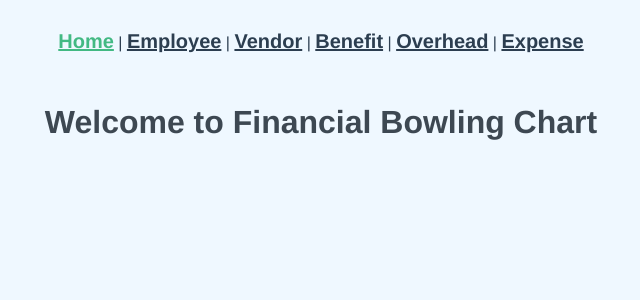
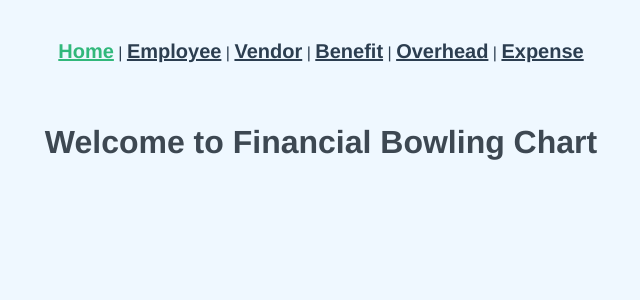
Before and after one commit to A2Rana/vueCode, a Vue app in the folder Vue/fbc/: page / in a window 1280 px wide. Shown: the top 300 px of the page, without its empty margins (319-959 px from the left). Built offline with nearby package versions, Linux system fonts and the light colour scheme.

Commit message:
minor changes

```diff
--- a/Vue/fbc/src/App.vue
+++ b/Vue/fbc/src/App.vue
@@ -1,10 +1,13 @@
 <template>
-    <div id="nav">
-        <router-link to="/">Home</router-link> | <router-link to="/employee">Employee</router-link> | <router-link to="/vendor">Vendor</router-link> |
-        <router-link to="/benefit">Benefit</router-link> | <router-link to="/overhead">Overhead</router-link> |
-        <router-link to="/expense">Expense</router-link>
+    <div>
+        <div id="nav">
+            <router-link to="/">Home</router-link> | <router-link to="/employee">Employee</router-link> |
+            <router-link to="/vendor">Vendor</router-link> | <router-link to="/benefit">Benefit</router-link> |
+            <router-link to="/overhead">Overhead</router-link> |
+            <router-link to="/expense">Expense</router-link>
+        </div>
+        <router-view />
     </div>
-    <router-view />
 </template>
 
 <script>
@@ -21,7 +24,7 @@ export default {};
 }
 
 #nav {
-    padding: 30px;
+    padding: 40px;
 }
 
 #nav a {
@@ -30,6 +33,6 @@ export default {};
 }
 
 #nav a.router-link-exact-active {
-    color: #42b983;
+    color: #31b87b;
 }
 </style>
```
